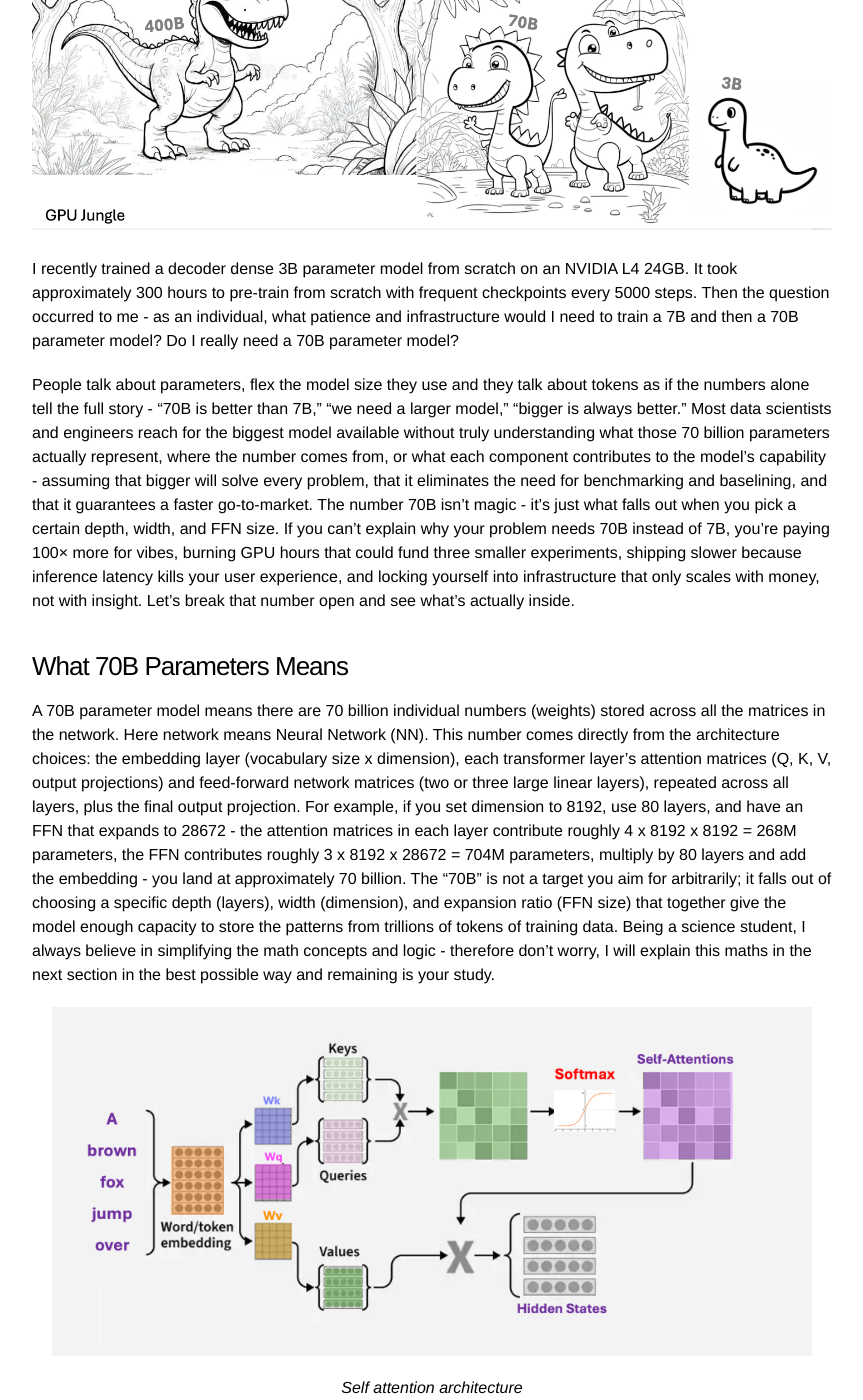
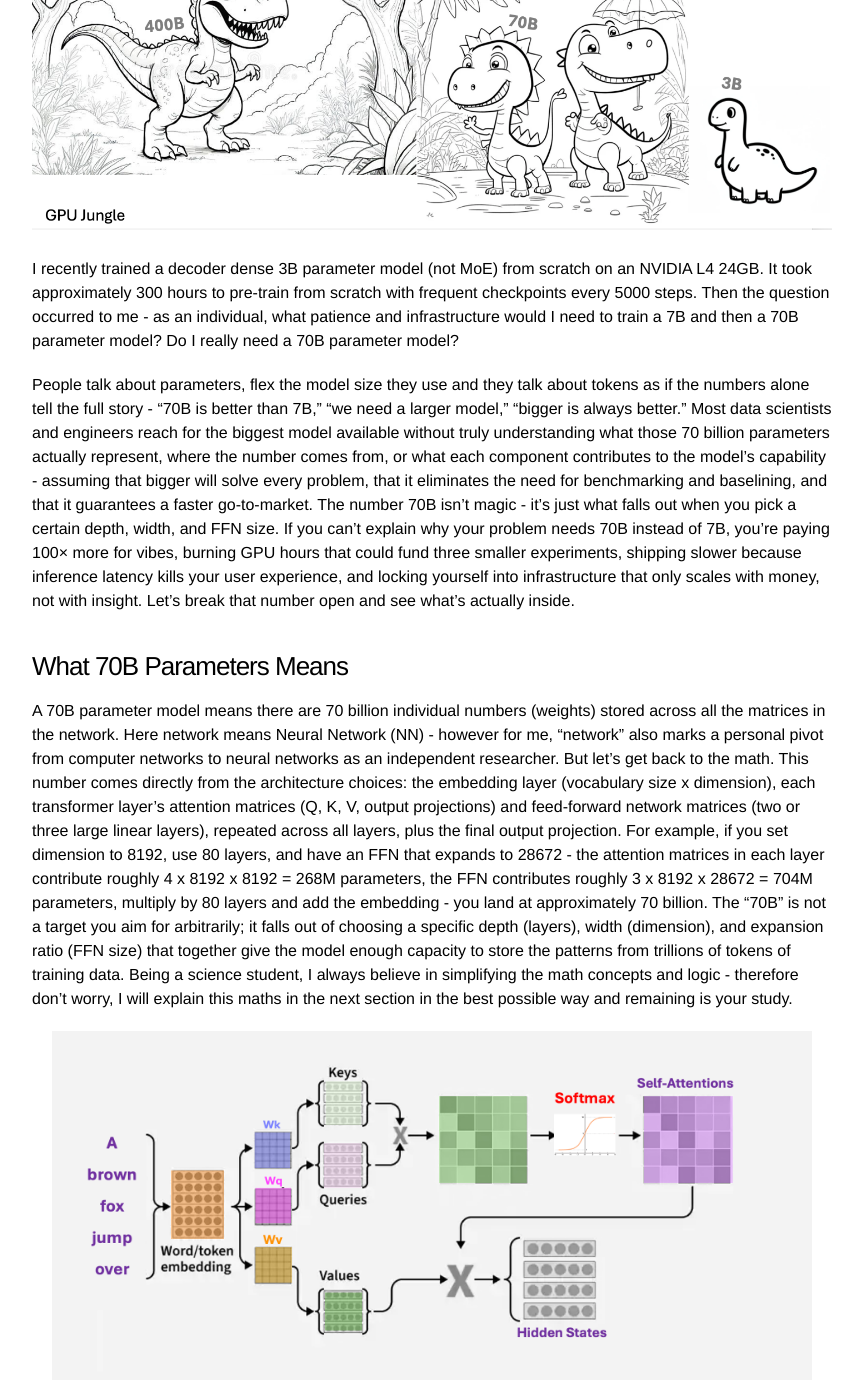
Before and after one commit to deycoding/deycoding.github.io, a Jekyll site: the page built from _posts/2026-06-15-what-does-70b-parameters-mean.md, in a window 1280 px wide and 1400 px high, scrolled down 448 px. Shown: the whole window, without its empty margins (208-1071 px from the left). Built offline with Jekyll 4.4.1, drawn with Linux system fonts in a browser that asks for light colours.

Commit message:
Update intro paragraph with sharper messaging

```diff
--- a/_posts/2026-06-15-what-does-70b-parameters-mean.md
+++ b/_posts/2026-06-15-what-does-70b-parameters-mean.md
@@ -13,13 +13,13 @@ I have chosen 70B randomly for the title - however, the reason for this neural r
 
 ![GPU Jungle](/assets/images/gpu-jungle.png){: style="max-width:100%; width:1120px"}
 
-I recently trained a decoder dense 3B parameter model from scratch on an NVIDIA L4 24GB. It took approximately 300 hours to pre-train from scratch with frequent checkpoints every 5000 steps. Then the question occurred to me - as an individual, what patience and infrastructure would I need to train a 7B and then a 70B parameter model? Do I really need a 70B parameter model?
+I recently trained a decoder dense 3B parameter model (not MoE) from scratch on an NVIDIA L4 24GB. It took approximately 300 hours to pre-train from scratch with frequent checkpoints every 5000 steps. Then the question occurred to me - as an individual, what patience and infrastructure would I need to train a 7B and then a 70B parameter model? Do I really need a 70B parameter model?
 
 People talk about parameters, flex the model size they use and they talk about tokens as if the numbers alone tell the full story - "70B is better than 7B," "we need a larger model," "bigger is always better." Most data scientists and engineers reach for the biggest model available without truly understanding what those 70 billion parameters actually represent, where the number comes from, or what each component contributes to the model's capability - assuming that bigger will solve every problem, that it eliminates the need for benchmarking and baselining, and that it guarantees a faster go-to-market. The number 70B isn't magic - it's just what falls out when you pick a certain depth, width, and FFN size. If you can't explain why your problem needs 70B instead of 7B, you're paying 100× more for vibes, burning GPU hours that could fund three smaller experiments, shipping slower because inference latency kills your user experience, and locking yourself into infrastructure that only scales with money, not with insight. Let's break that number open and see what's actually inside.
 
 ### What 70B Parameters Means
 
-A 70B parameter model means there are 70 billion individual numbers (weights) stored across all the matrices in the network. Here network means Neural Network (NN). This number comes directly from the architecture choices: the embedding layer (vocabulary size x dimension), each transformer layer's attention matrices (Q, K, V, output projections) and feed-forward network matrices (two or three large linear layers), repeated across all layers, plus the final output projection. For example, if you set dimension to 8192, use 80 layers, and have an FFN that expands to 28672 - the attention matrices in each layer contribute roughly 4 x 8192 x 8192 = 268M parameters, the FFN contributes roughly 3 x 8192 x 28672 = 704M parameters, multiply by 80 layers and add the embedding - you land at approximately 70 billion. The "70B" is not a target you aim for arbitrarily; it falls out of choosing a specific depth (layers), width (dimension), and expansion ratio (FFN size) that together give the model enough capacity to store the patterns from trillions of tokens of training data. Being a science student, I always believe in simplifying the math concepts and logic - therefore don't worry, I will explain this maths in the next section in the best possible way and remaining is your study.
+A 70B parameter model means there are 70 billion individual numbers (weights) stored across all the matrices in the network. Here network means Neural Network (NN) - however for me, "network" also marks a personal pivot from computer networks to neural networks as an independent researcher. But let's get back to the math. This number comes directly from the architecture choices: the embedding layer (vocabulary size x dimension), each transformer layer's attention matrices (Q, K, V, output projections) and feed-forward network matrices (two or three large linear layers), repeated across all layers, plus the final output projection. For example, if you set dimension to 8192, use 80 layers, and have an FFN that expands to 28672 - the attention matrices in each layer contribute roughly 4 x 8192 x 8192 = 268M parameters, the FFN contributes roughly 3 x 8192 x 28672 = 704M parameters, multiply by 80 layers and add the embedding - you land at approximately 70 billion. The "70B" is not a target you aim for arbitrarily; it falls out of choosing a specific depth (layers), width (dimension), and expansion ratio (FFN size) that together give the model enough capacity to store the patterns from trillions of tokens of training data. Being a science student, I always believe in simplifying the math concepts and logic - therefore don't worry, I will explain this maths in the next section in the best possible way and remaining is your study.
 
 ![Neural Network Architecture](/assets/images/nn-arch.png){: style="max-width:100%; width:760px; display:block; margin:1rem auto"}
 
```
